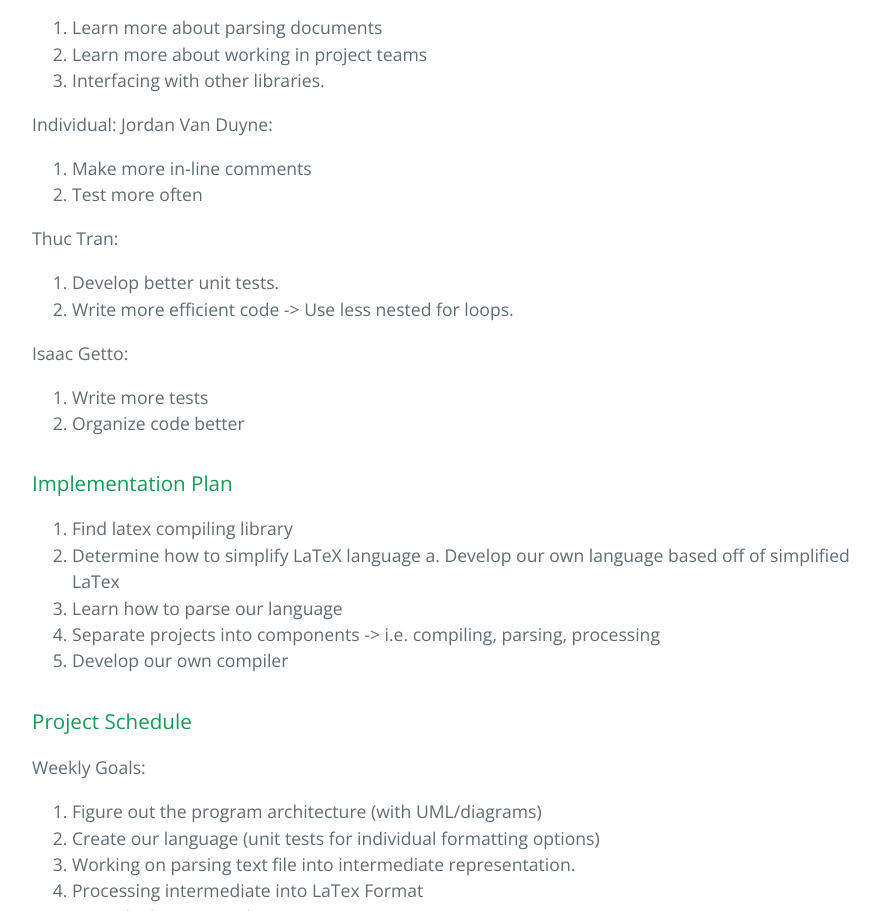
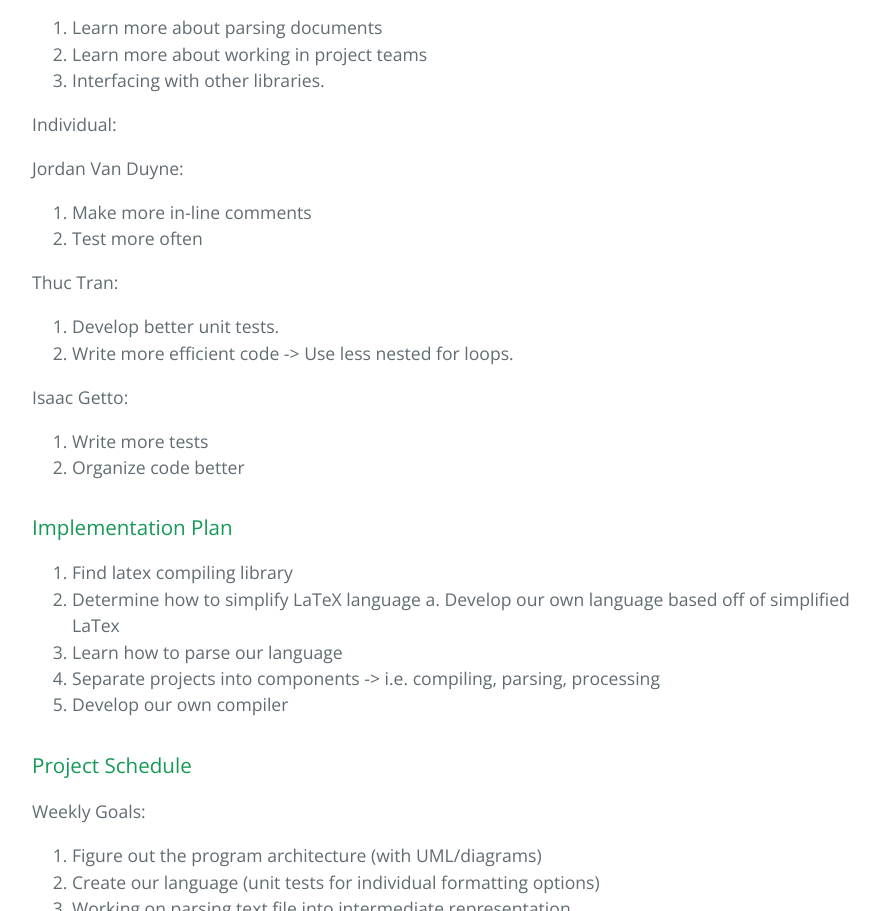
Before and after one commit to thuctran289/azTex, a plain HTML site: page index.html in a window 1280 px wide. Shown: the part 1010-1921 px from the top of the page, without its empty margins (192-1072 px from the left). Drawn offline with nearby package versions, Linux system fonts and the light colour scheme.

```diff
--- a/index.html
+++ b/index.html
@@ -57,8 +57,9 @@
 <li>Interfacing with other libraries.</li>
 </ol>
 
-<p>Individual:
-Jordan Van Duyne:</p>
+<p>Individual:</p>
+
+<p>Jordan Van Duyne:</p>
 
 <ol>
 <li>Make more in-line comments</li>
```
Also changed, not shown: params.json (+1 -1 lines).
